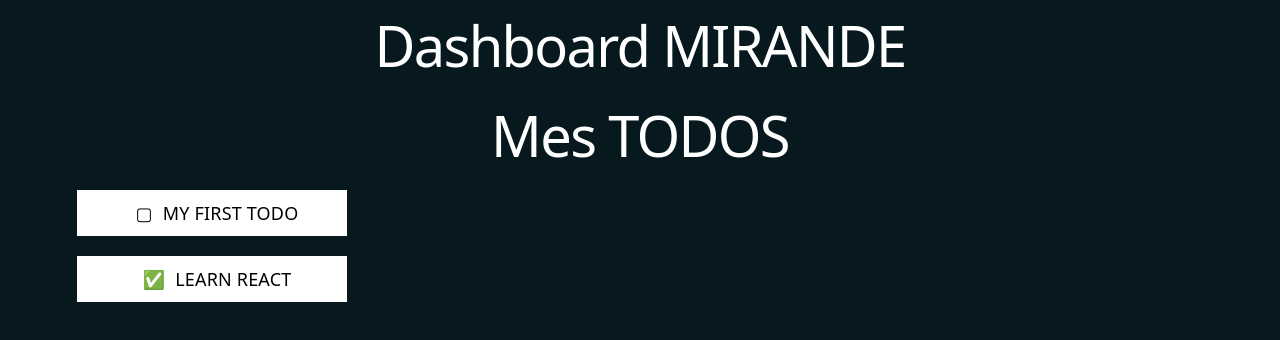
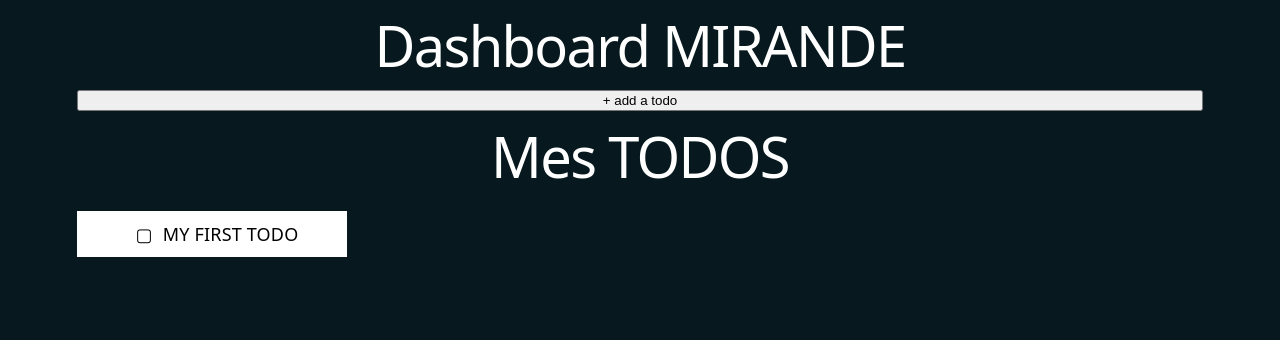
Before and after one commit to kholeur9/dhaclub-app, a React (Vite) app in the folder frontend/: page /dashboard in a window 1280 px wide. Shown: the top 340 px of the page. Built offline with nearby package versions, Linux system fonts and the light colour scheme.

Commit message:
refactor: restructure Dashboard component to manage todos state and simplify todo addition

```diff
--- a/frontend/src/pages/Dashboard.tsx
+++ b/frontend/src/pages/Dashboard.tsx
@@ -1,24 +1,32 @@
-//import { useState } from "react";
+import { useState } from "react";
 import {TodosList} from "../components/TodosList";
 import type { Todo } from "../types/todo";
 
 function Dashboard() {
-  const todo1: Todo = {
-    id: "1",
-    description: "MY FIRST TODO",
-    completed: false,
-    createdAt: new Date(),
-  }
+  const [todos, setTodos] = useState<Todo[]>([
+    {
+      id: "1",
+      description: "MY FIRST TODO",
+      completed: false,
+      createdAt: new Date(),
+    }
+  ])
+
   const todo2: Todo = {
     id: "2",
     description: "LEARN REACT",
     completed: true,
     createdAt: new Date(),
   }
-  const todos: Todo[] = [todo1, todo2];
+
+  const addTodo = () => {
+    setTodos((prev) => [...prev, todo2])
+  }
+
   return (
     <>
       <h1>Dashboard MIRANDE</h1>
+      <button onClick={addTodo}>+ add a todo</button>
       <TodosList list={todos} />
     </>
   );
```
